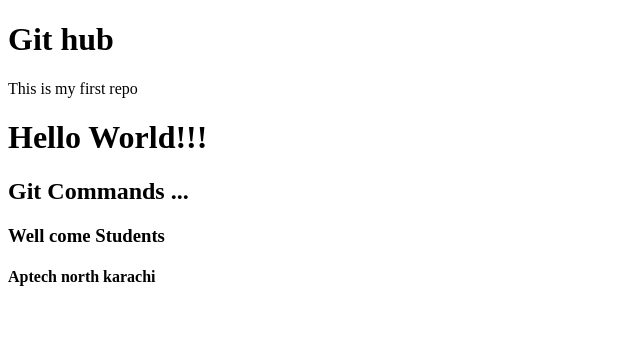
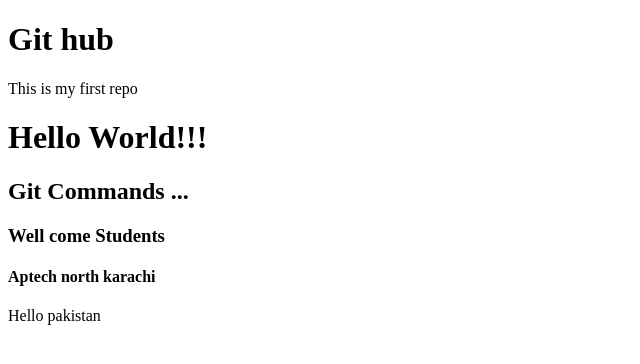
Before and after one commit to shahrukhnaseem/New-Batch-Repo, a plain HTML site: page index.html in a window 1280 px wide. Shown: the whole page, without its empty margins (0-640 px from the left). Drawn offline with Linux system fonts and the light colour scheme.

Commit message:
Update index.html

```diff
--- a/index.html
+++ b/index.html
@@ -16,7 +16,7 @@
         <h2> Git Commands ...</h2>
         <h3> Well come Students</h3>
         <h4>Aptech north karachi</h4>
-
+        <p>Hello pakistan</p>
 
         <script src=""></script>
     </body>
```
